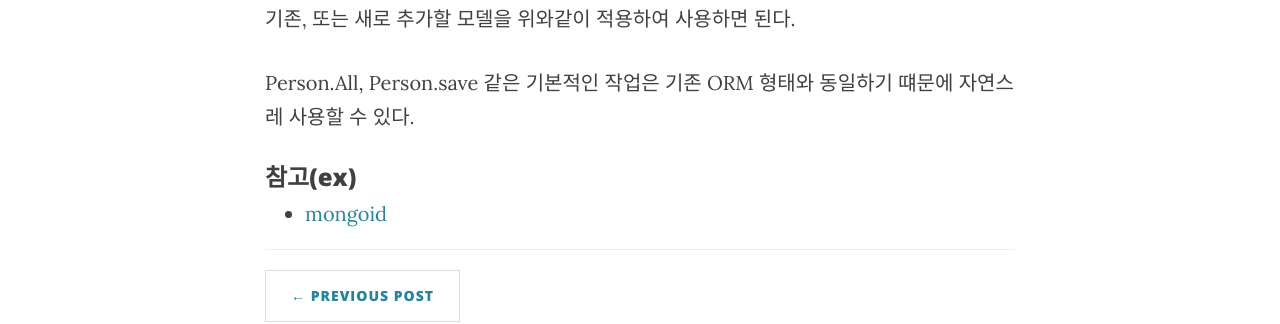
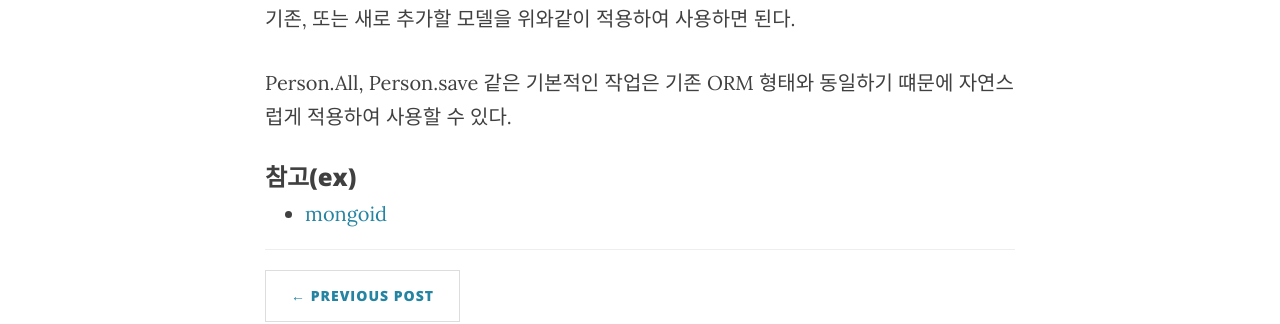
Before and after one commit to hwj4477/hwj4477.github.io, a Jekyll site: the page built from _posts/2016-12-20-rails-MongoDB.markdown, in a window 1280 px wide. Shown: the part 1471-1795 px from the top of the page. Built offline with Jekyll 4.4.1, drawn with Linux system fonts in a browser that asks for light colours; nearby versions of some CDN libraries; comment, search, counter and statistics services are not loaded.

Commit message:
edit post

```diff
--- a/_posts/2016-12-20-rails-MongoDB.markdown
+++ b/_posts/2016-12-20-rails-MongoDB.markdown
@@ -47,7 +47,7 @@ end
 MongoDB 모델(Document)의 기본적인 형태다. <br />
 기존, 또는 새로 추가할 모델을 위와같이 적용하여 사용하면 된다. <br />
 
-Person.All, Person.save 같은 기본적인 작업은 기존 ORM 형태와 동일하기 떄문에 자연스레 사용할 수 있다.
+Person.All, Person.save 같은 기본적인 작업은 기존 ORM 형태와 동일하기 떄문에 자연스럽게 적용하여 사용할 수 있다.
 
 
 ### 참고(ex)
```
